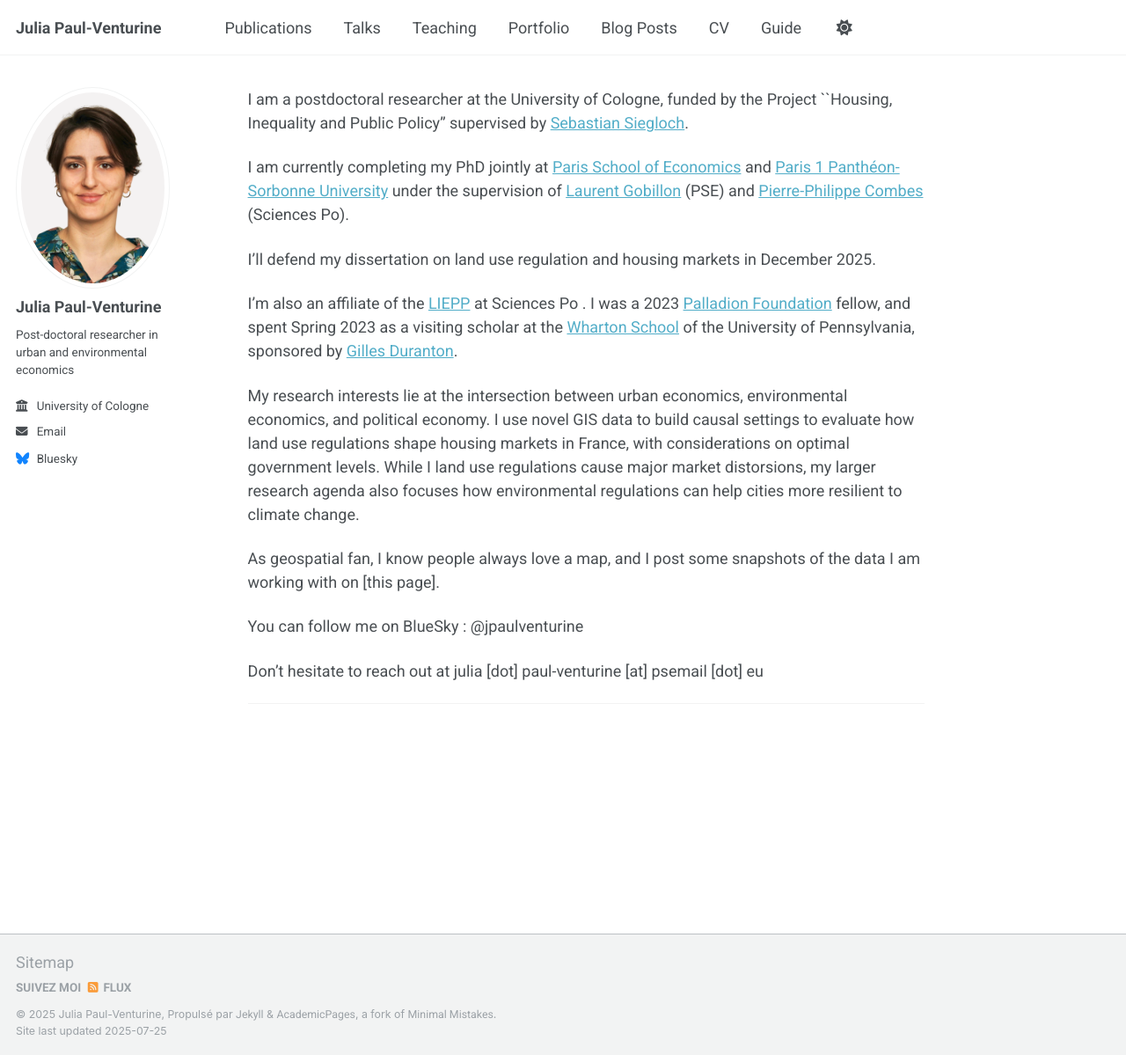
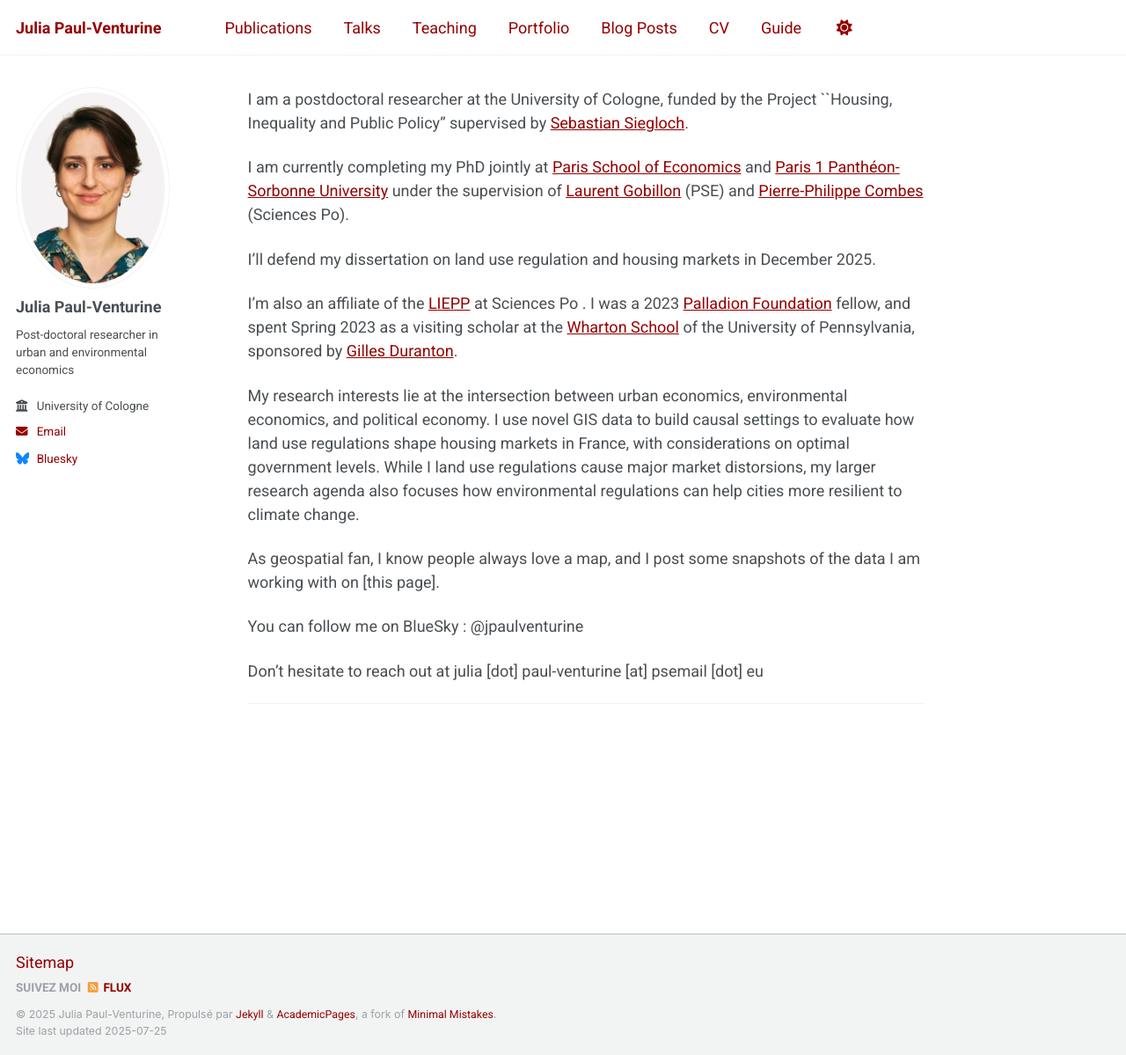
Before and after one commit to julia-paulventurine/julia-paulventurine.github.io, a Jekyll site: the page built from _pages/about.md, in a window 1280 px wide and 1199 px high. Shown: the whole window at 88% size. Built offline with Jekyll 4.4.1, drawn with Linux system fonts in a browser that asks for light colours; a script that is not in the unit is left out.

Commit message:
Update custom.html

```diff
--- a/_includes/head/custom.html
+++ b/_includes/head/custom.html
@@ -6,13 +6,13 @@
 <link rel="stylesheet" href="{{ base_path }}/assets/css/academicons.css"/>
 
 <!-- favicon from https://commons.wikimedia.org/wiki/File:OOjs_UI_icon_academic-progressive.svg -->
-<link rel="apple-touch-icon" sizes="180x180" href="{{ base_path }}/images/apple-touch-icon-180x180.png"/>
+<!--link rel="apple-touch-icon" sizes="180x180" href="{{ base_path }}/images/apple-touch-icon-180x180.png"/>
 <link rel="icon" type="image/svg+xml" href="{{ base_path }}/images/favicon.svg"/>
 <link rel="icon" type="image/png" href="{{ base_path }}/images/favicon-32x32.png" sizes="32x32"/>
 <link rel="icon" type="image/png" href="{{ base_path }}/images/favicon-192x192.png" sizes="192x192"/>
 <link rel="manifest" href="{{ base_path }}/images/manifest.json"/>
 <link rel="icon" href="/images/favicon.ico"/>
-<meta name="theme-color" content="#ffffff"/>
+<meta name="theme-color" content="#ffffff"/ -->
 
 <!-- load Roboto from Google Fonts -->
 <link rel="preconnect" href="https://fonts.googleapis.com">
@@ -30,11 +30,26 @@
   }
 
   /* make the avatar square */
-  .author-profile img,
+  .author-profile__avatar,
+  .author-profile__avatar img,
   img.avatar,
   .avatar {
     border-radius: 0 !important;
+    overflow: visible !important;
   }
+
+    /* Change all standard and visited links */
+  a,
+  a:visited {
+    color: #940000 !important;   /* ← put your desired hex here */
+  }
+
+  /* Change hover/focus state */
+  a:hover,
+  a:focus {
+    color: #660101 !important;   /* ← a darker shade for hover */
+  }
+
 </style>
 
 
```
